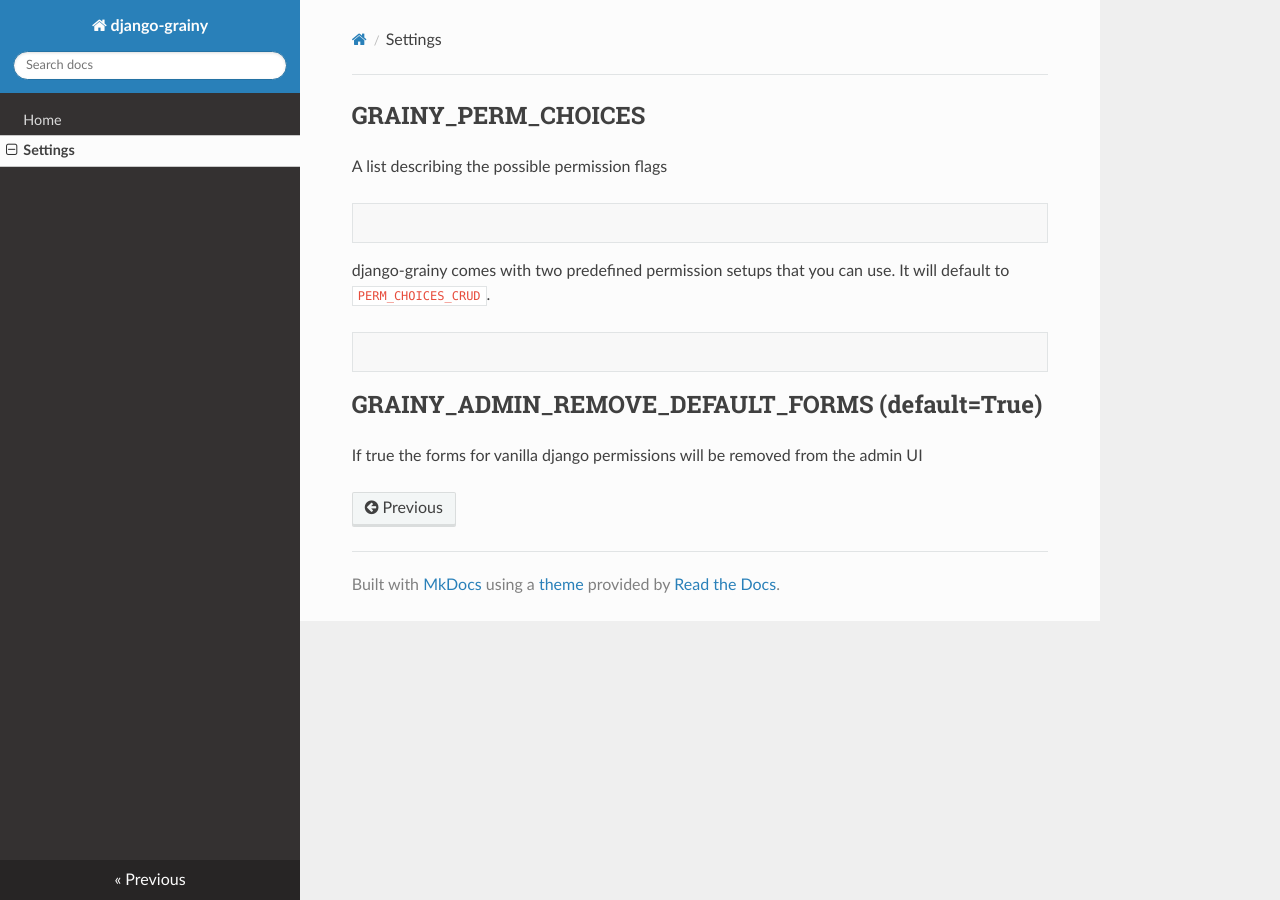
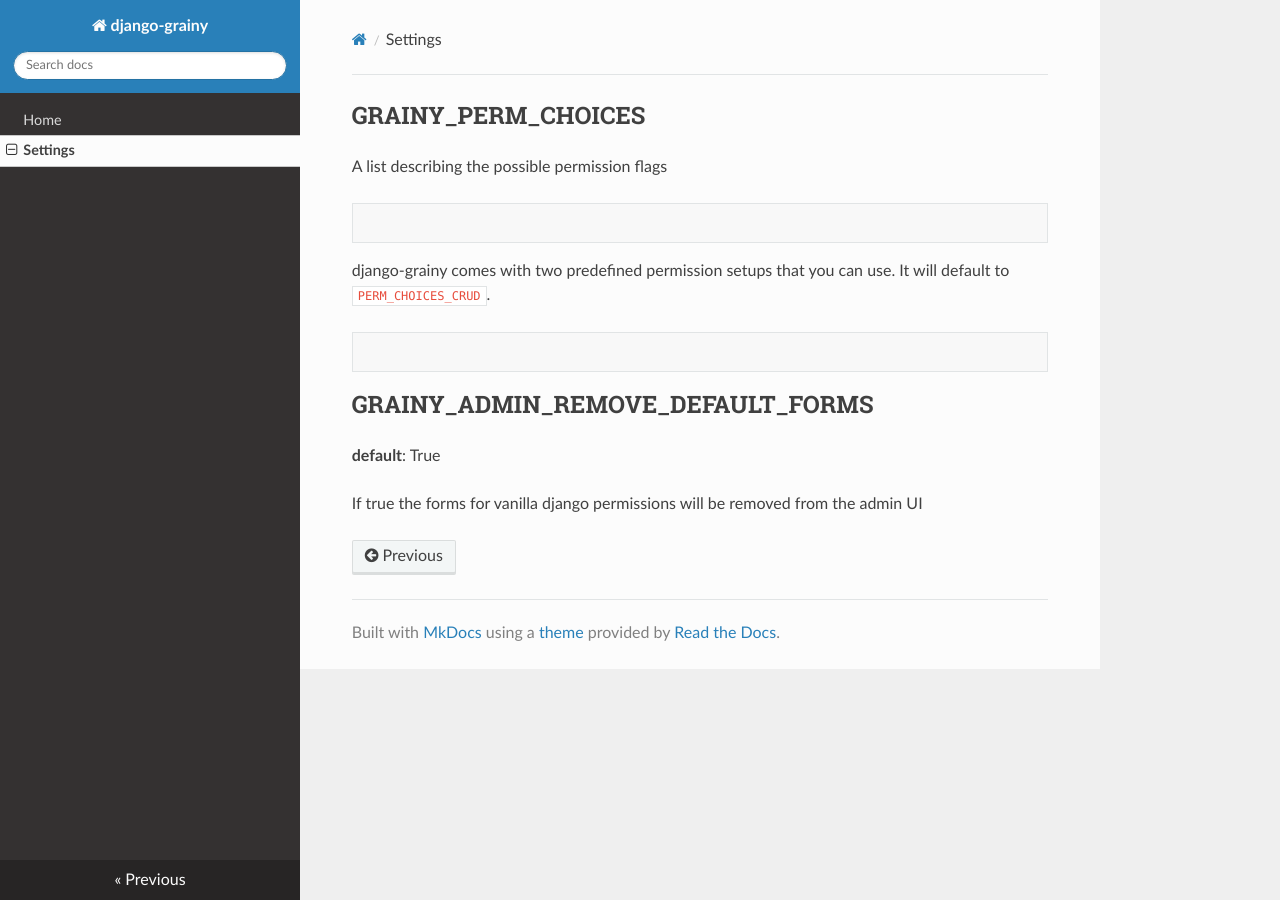
Before and after one commit to 20c/django-grainy, an MkDocs documentation site: the page built from docs/settings.md, in a window 1280 px wide. Built offline with MkDocs 1.6.1, drawn with Linux system fonts in a browser that asks for light colours; nearby versions of some CDN libraries; old or Windows-style settings are respelled for this version of MkDocs.

Commit message:
formatting

````diff
--- a/docs/settings.md
+++ b/docs/settings.md
@@ -12,6 +12,7 @@ django-grainy comes with two predefined permission setups that you can use. It w
 {!examples/settings/grainy_perm_choices_predefined.py!}
 ```
 
-## GRAINY_ADMIN_REMOVE_DEFAULT_FORMS (default=True)
+## GRAINY_ADMIN_REMOVE_DEFAULT_FORMS
+**default**: True
 
 If true the forms for vanilla django permissions will be removed from the admin UI
````
